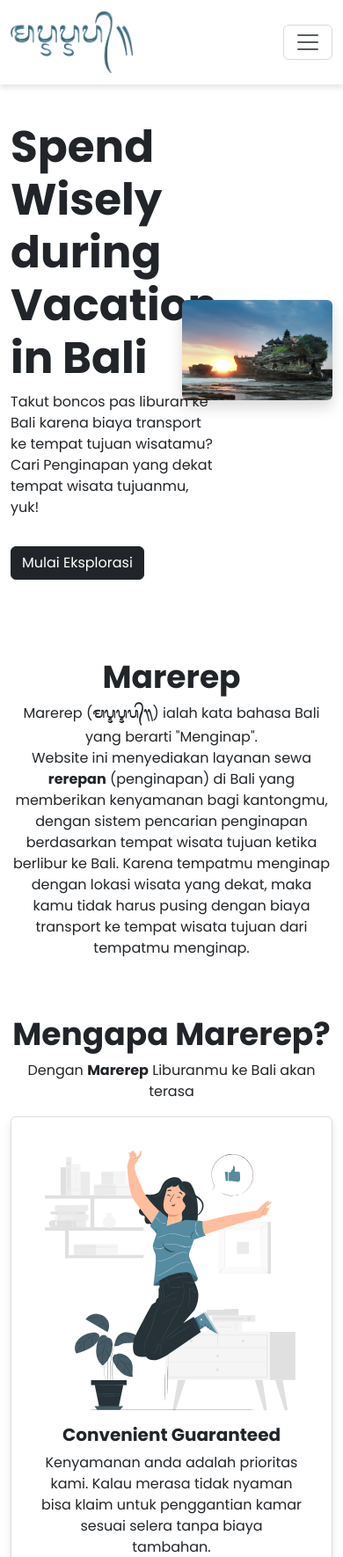
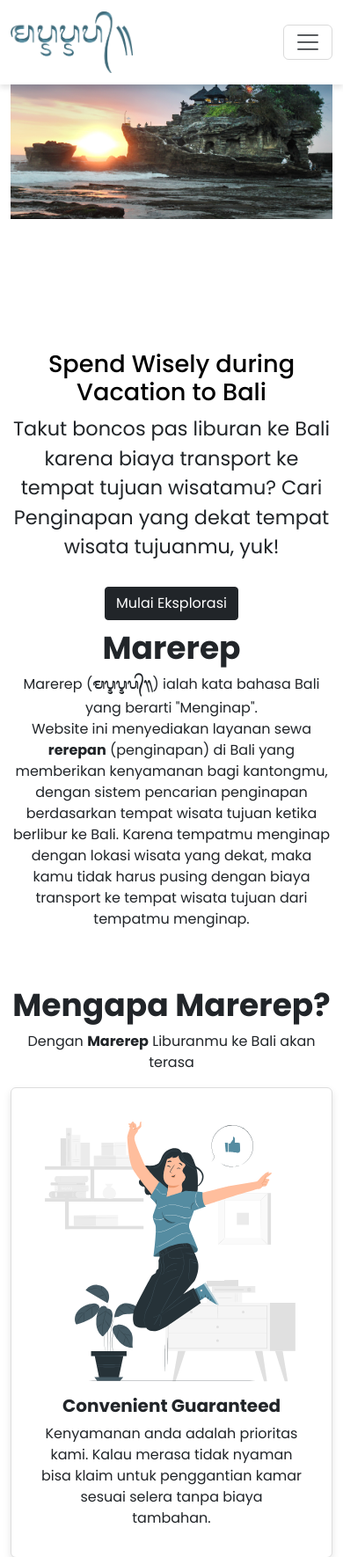
Before and after one commit to Dekguss/Final-Project, a Flask app: page / in a window 390 px wide. Shown: the top 1770 px of the page at 88% size. Run offline with Flask 3, Linux system fonts and the light colour scheme; data that the repository does not hold is empty; some libraries are stand-ins or nearby versions.

Commit message:
responsive home

```diff
--- a/static/style.css
+++ b/static/style.css
@@ -49,11 +49,6 @@
     color: white;
 }
 
-#containerHero {
-    height: 700px;
-    display: flex;
-    align-items: center;
-}
 
 .sambar {
     font-family: 'Noto Serif Balinese', serif;
--- a/templates/index.html
+++ b/templates/index.html
@@ -40,6 +40,64 @@
             max-width: 300px;
             max-height: 300px;
         }
+
+        .container-hero {
+            height: 700px;
+            padding: 0;
+            margin-top: 50px;
+            margin-bottom: 30px;
+            display: flex;
+            flex-direction: row-reverse;
+            justify-content: space-between;
+            align-items: center;
+            gap: 10px;
+        }
+
+        .container-hero img {
+            width: 55%;
+            height: auto;
+        }
+
+        .hero-text {
+            width: 50%;
+        }
+
+        .hero-text h1 {
+            font-size: 3.3rem;
+            margin-bottom: 8px;
+            color: black;
+        }
+
+        .hero-text p {
+            font-size: 1.4rem;
+            margin-bottom: 12px;
+        }
+
+        .hero-text a {
+            border-radius: 4px;
+            text-align: center;
+        }
+
+        @media (max-width:992px) {
+            .container-hero {
+                margin-top: 5px;
+                margin-bottom: 10px;
+                flex-direction: column;
+            }
+            .container-hero img {
+                width: 100%;
+            }
+            .hero-text {
+                width: 100%;
+                text-align: center;
+            }
+
+            .hero-text h1 {
+                font-size: 1.7rem;
+
+            }
+        }
+
     </style>
 </head>
 
@@ -91,25 +149,20 @@
 
     <!-- Main -->
     <main>
-        <div class="container mt-5 d-flex flex-wrap-reverse" id="containerHero">
-            <div class="row">
-                <div class="col-6 d-flex align-items-center">
-                    <div>
-                        <h1 style="font-size: 50px; font-weight: 800">
-                            Spend Wisely during Vacation in Bali
-                        </h1>
-                        <p>
-                            Takut boncos pas liburan ke Bali karena biaya transport ke tempat tujuan wisatamu?
-                            Cari Penginapan yang dekat tempat wisata tujuanmu, yuk!
-                        </p>
-                        <a href="/pencarian" class="btn btn-dark mt-3">Mulai Eksplorasi</a>
-                    </div>
-                </div>
-                <div class="col-6 d-flex align-items-center">
-                    <img class="rounded shadow" width="100%" src="./static/balibackground.jpg" alt="" />
+        <div class="container">
+            <div class="container-hero">
+                <img class="rounded-shadow" src="./static/balibackground.jpg">
+                <div class="hero-text">
+                    <h1>Spend Wisely during Vacation to Bali</h1>
+                    <p>Takut boncos pas liburan ke Bali karena biaya transport ke tempat tujuan wisatamu?
+                        Cari Penginapan yang dekat tempat wisata tujuanmu, yuk!</p>
+                    <a href="/pencarian" class="btn btn-dark mt-3">Mulai Eksplorasi</a>
                 </div>
             </div>
         </div>
+
+
+
         <div class="container">
             <div class="row">
                 <div class="col-12 text-center">
@@ -259,7 +312,7 @@
         </div>
     </main>
 
-<!-- Footer section -->
+
     <footer class="bd-footer mt-5">
         <div class="container py-4 py-md-5 px-4 px-md-3 text-body-secondary">
             <div class="row">
```
